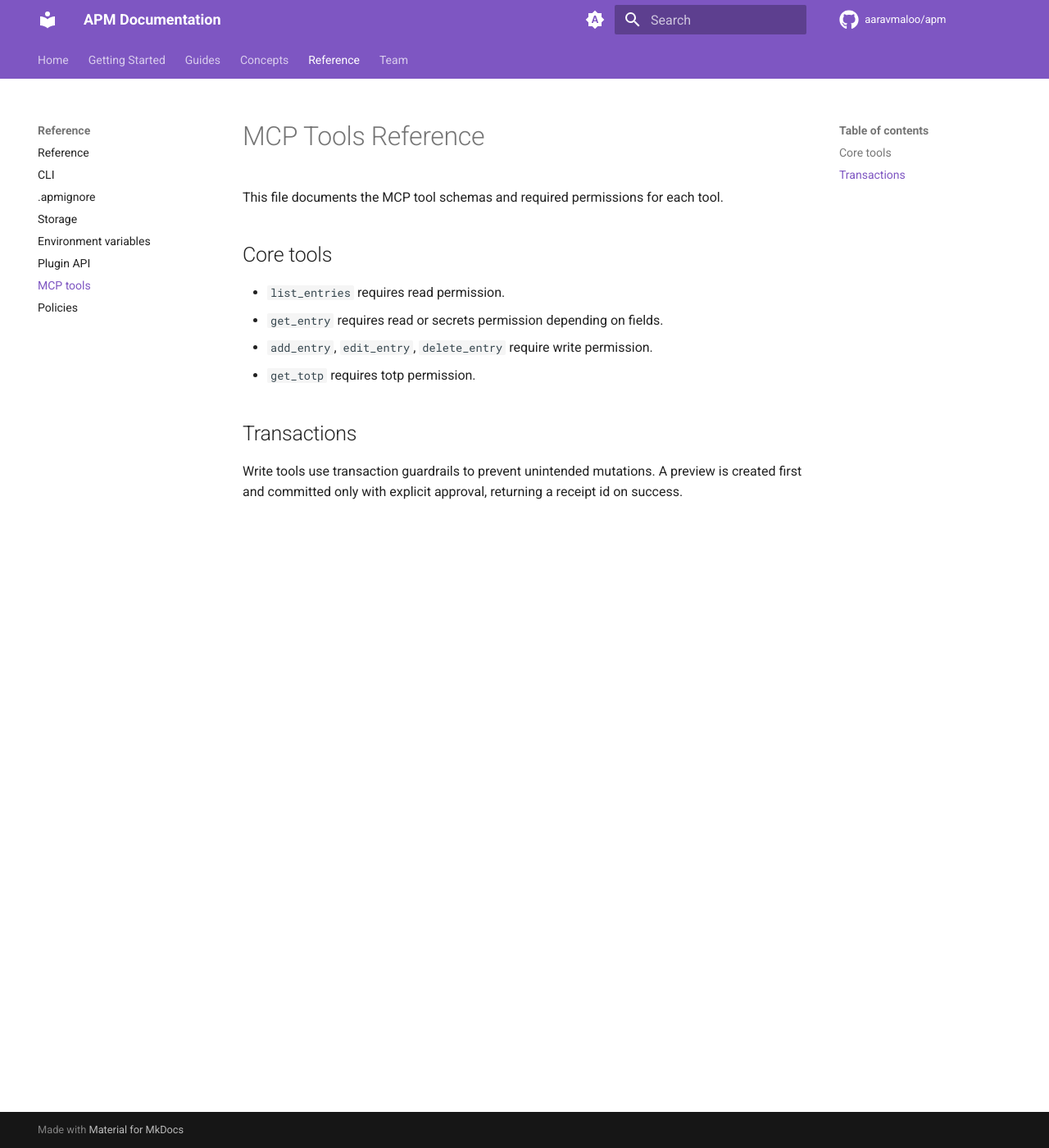
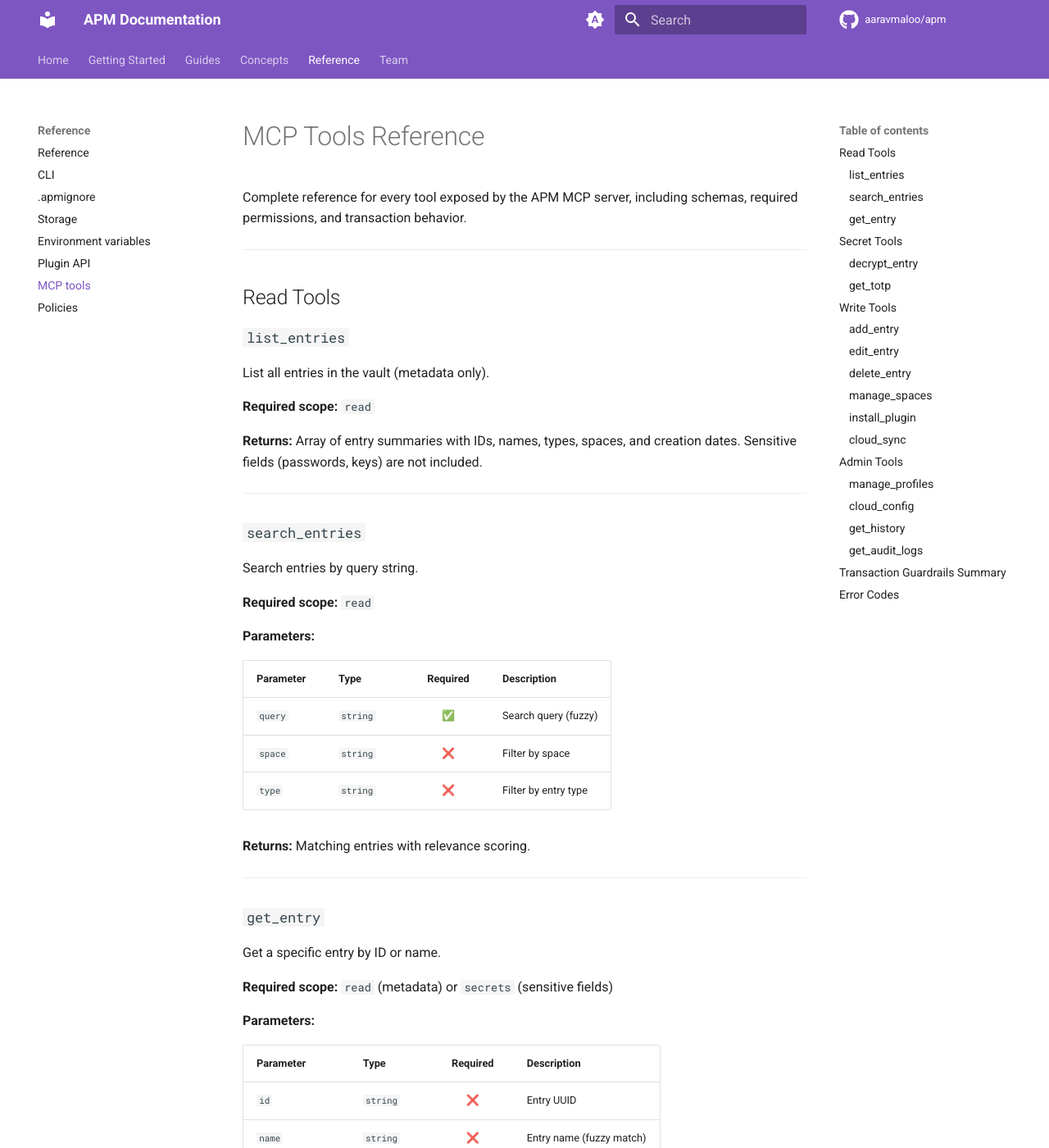
Before and after one commit to aaravmaloo/apm, an MkDocs documentation site: the page built from docs/reference/mcp-tools.md, in a window 1280 px wide and 1400 px high. Shown: the whole window at 82% size. Built offline with MkDocs 1.6.1 and Material for MkDocs 9.7.7, drawn with Linux system fonts in a browser that asks for light colours; comment, search, counter and statistics services are not loaded; some of the changed text lies outside the part shown.

Commit message:
update docs/reference/mcp-tools.md

```diff
--- a/docs/reference/mcp-tools.md
+++ b/docs/reference/mcp-tools.md
@@ -1,14 +1,233 @@
 # MCP Tools Reference
 
-This file documents the MCP tool schemas and required permissions for each tool.
+Complete reference for every tool exposed by the APM MCP server, including schemas, required permissions, and transaction behavior.
 
-## Core tools
+---
 
-- `list_entries` requires read permission.
-- `get_entry` requires read or secrets permission depending on fields.
-- `add_entry`, `edit_entry`, `delete_entry` require write permission.
-- `get_totp` requires totp permission.
+## Read Tools
 
-## Transactions
+### `list_entries`
 
-Write tools use transaction guardrails to prevent unintended mutations. A preview is created first and committed only with explicit approval, returning a receipt id on success.
+List all entries in the vault (metadata only).
+
+**Required scope:** `read`
+
+**Returns:** Array of entry summaries with IDs, names, types, spaces, and creation dates. Sensitive fields (passwords, keys) are not included.
+
+---
+
+### `search_entries`
+
+Search entries by query string.
+
+**Required scope:** `read`
+
+**Parameters:**
+
+| Parameter | Type     | Required | Description          |
+| :-------- | :------- | :------: | :------------------- |
+| `query`   | `string` |    ✅     | Search query (fuzzy) |
+| `space`   | `string` |    ❌     | Filter by space      |
+| `type`    | `string` |    ❌     | Filter by entry type |
+
+**Returns:** Matching entries with relevance scoring.
+
+---
+
+### `get_entry`
+
+Get a specific entry by ID or name.
+
+**Required scope:** `read` (metadata) or `secrets` (sensitive fields)
+
+**Parameters:**
+
+| Parameter        | Type     | Required | Description              |
+| :--------------- | :------- | :------: | :----------------------- |
+| `id`             | `string` |    ❌     | Entry UUID               |
+| `name`           | `string` |    ❌     | Entry name (fuzzy match) |
+| `include_secret` | `bool`   |    ❌     | Include sensitive fields |
+
+**Notes:** If `include_secret` is true, the `secrets` scope is required. Without it, passwords, keys, and tokens are redacted.
+
+---
+
+## Secret Tools
+
+### `decrypt_entry`
+
+Retrieve the full entry including all sensitive fields.
+
+**Required scope:** `secrets`
+
+**Parameters:**
+
+| Parameter | Type     | Required | Description |
+| :-------- | :------- | :------: | :---------- |
+| `id`      | `string` |    ✅     | Entry UUID  |
+
+---
+
+### `get_totp`
+
+Generate a TOTP code for a specific entry.
+
+**Required scope:** `secrets`
+
+**Parameters:**
+
+| Parameter | Type     | Required | Description       |
+| :-------- | :------- | :------: | :---------------- |
+| `account` | `string` |    ✅     | TOTP account name |
+
+**Returns:** Current 6-digit TOTP code and seconds remaining.
+
+---
+
+## Write Tools
+
+All write tools use [transaction guardrails](../concepts/mcp.md#transaction-guardrails).
+
+### `add_entry`
+
+Add a new entry to the vault.
+
+**Required scope:** `write`
+
+**Parameters:**
+
+| Parameter | Type     | Required | Description                  |
+| :-------- | :------- | :------: | :--------------------------- |
+| `type`    | `string` |    ✅     | Entry type                   |
+| `fields`  | `object` |    ✅     | Entry fields (type-specific) |
+| `space`   | `string` |    ❌     | Target space                 |
+| `tx_id`   | `string` |    ❌     | Transaction ID (for commit)  |
+| `approve` | `bool`   |    ❌     | Commit flag                  |
+
+**Transaction flow:**
+
+1. **First call** (no `tx_id`) → Returns preview + `tx_id`
+2. **Second call** (`tx_id` + `approve: true`) → Commits and returns receipt ID
+
+---
+
+### `edit_entry`
+
+Edit an existing entry.
+
+**Required scope:** `write`
+
+**Parameters:**
+
+| Parameter | Type     | Required | Description    |
+| :-------- | :------- | :------: | :------------- |
+| `id`      | `string` |    ✅     | Entry UUID     |
+| `fields`  | `object` |    ✅     | Updated fields |
+| `tx_id`   | `string` |    ❌     | Transaction ID |
+| `approve` | `bool`   |    ❌     | Commit flag    |
+
+---
+
+### `delete_entry`
+
+Delete an entry.
+
+**Required scope:** `write`
+
+**Parameters:**
+
+| Parameter | Type     | Required | Description    |
+| :-------- | :------- | :------: | :------------- |
+| `id`      | `string` |    ✅     | Entry UUID     |
+| `tx_id`   | `string` |    ❌     | Transaction ID |
+| `approve` | `bool`   |    ❌     | Commit flag    |
+
+---
+
+### `manage_spaces`
+
+Create, switch, or remove spaces.
+
+**Required scope:** `write`
+
+**Parameters:**
+
+| Parameter | Type     | Required | Description                     |
+| :-------- | :------- | :------: | :------------------------------ |
+| `action`  | `string` |    ✅     | `create`, `switch`, or `remove` |
+| `name`    | `string` |    ✅     | Space name                      |
+
+---
+
+### `install_plugin`
+
+Install a plugin from the marketplace.
+
+**Required scope:** `write`
+
+---
+
+### `cloud_sync`
+
+Trigger a cloud synchronization.
+
+**Required scope:** `write`
+
+---
+
+## Admin Tools
+
+### `manage_profiles`
+
+View or change the encryption profile.
+
+**Required scope:** `admin`
+
+---
+
+### `cloud_config`
+
+View or modify cloud provider configuration.
+
+**Required scope:** `admin`
+
+---
+
+### `get_history`
+
+Retrieve vault modification history.
+
+**Required scope:** `admin`
+
+---
+
+### `get_audit_logs`
+
+Read the audit log.
+
+**Required scope:** `admin`
+
+---
+
+## Transaction Guardrails Summary
+
+| Tool            | Uses Transaction | Preview Phase           | Commit Phase                   |
+| :-------------- | :--------------: | :---------------------- | :----------------------------- |
+| `add_entry`     |        ✅         | Returns preview + tx_id | Requires tx_id + approve: true |
+| `edit_entry`    |        ✅         | Returns preview + tx_id | Requires tx_id + approve: true |
+| `delete_entry`  |        ✅         | Returns preview + tx_id | Requires tx_id + approve: true |
+| `manage_spaces` |        ❌         | —                       | Executes immediately           |
+| All read tools  |        ❌         | —                       | Executes immediately           |
+
+---
+
+## Error Codes
+
+| Code                  | Description                        |
+| :-------------------- | :--------------------------------- |
+| `PERMISSION_DENIED`   | Token lacks required scope         |
+| `SESSION_REQUIRED`    | No active APM session              |
+| `ENTRY_NOT_FOUND`     | Entry ID/name not found            |
+| `TRANSACTION_EXPIRED` | tx_id expired or already committed |
+| `INVALID_PARAMETERS`  | Missing or malformed parameters    |
+| `VAULT_LOCKED`        | Vault is not unlocked              |
```
